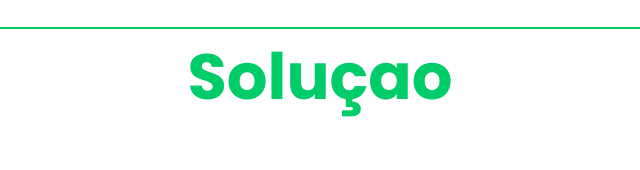
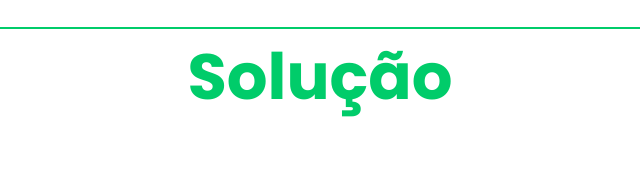
Before and after one commit to Ilt0njr/Resuagir, a plain HTML site: page index.html in a window 1280 px wide. Shown: the part 2542-2712 px from the top of the page, 320-960 px from the left. Drawn offline with nearby package versions, Linux system fonts and the light colour scheme; grey boxes are pictures that could not be loaded.

Commit message:
Resuagir

```diff
--- a/index.html
+++ b/index.html
@@ -18,7 +18,7 @@
         <li><a href="#menu1">Florestas</a></li>
         <li><a href="#problema">Problema</a></li>
         <li><a href="#problema2">Problema Leva a Problema</a></li>
-        <li><a href="#solucao">Soluçao</a></li>
+        <li><a href="#solucao">Solução</a></li>
 
       </ul>
     </nav>
@@ -119,7 +119,7 @@
   <section id='solucao'class='solucao'>
     <hr class=linha4>
     <div class='text3'>
-      <h3>Soluçao</h3></div>
+      <h3>Solução</h3></div>
 
     <div class='coluna oito'>
       <iframe width="100%" height="350" src="https://www.youtube.com/embed/vm69FRSxwIc" frameborder="0" allow="accelerometer; autoplay; encrypted-media; gyroscope; picture-in-picture" allowfullscreen></iframe>
```
